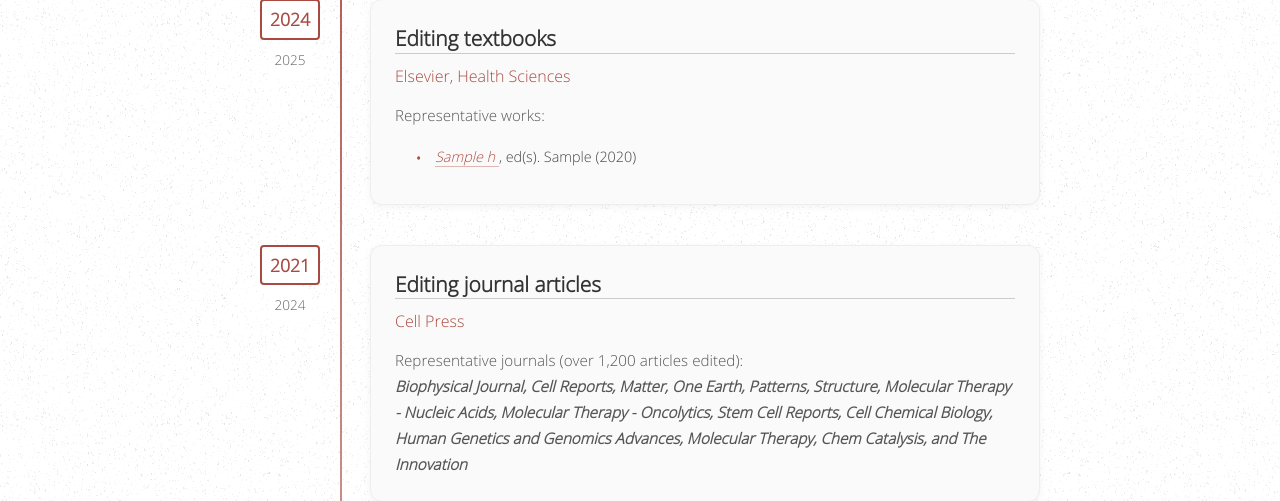
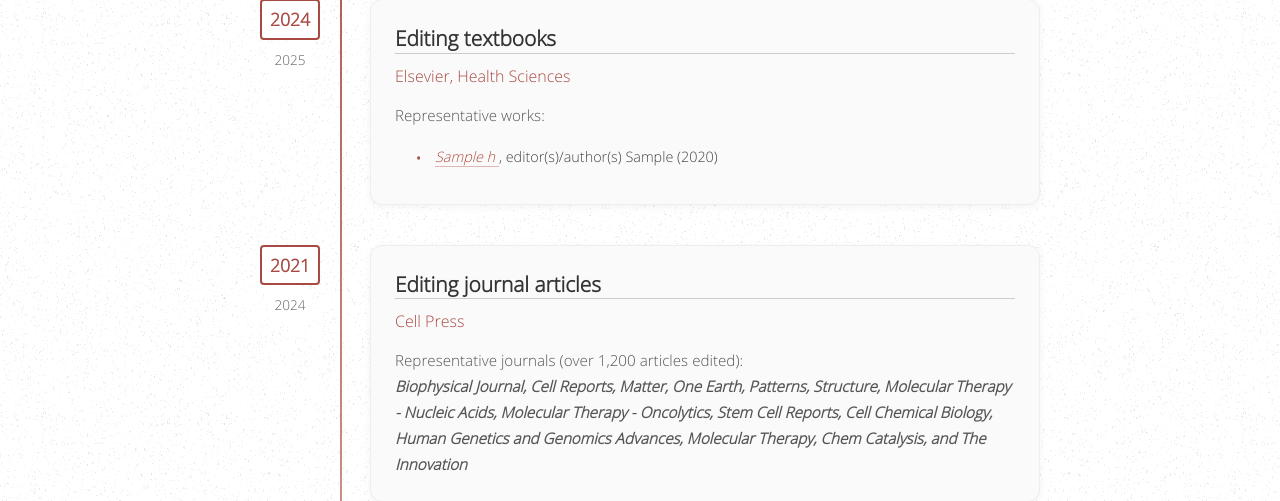
Before and after one commit to pianosuki/goatmountainview.com, a Flask app: page /portfolio in a window 1280 px wide. Shown: the part 1018-1519 px from the top of the page. Run offline with Flask 3, Linux system fonts and the light colour scheme; tables that the repository leaves empty hold one stand-in row (values such as "Sample post"); parts of the project's set-up code (start-up, migrations or seed data) failed here and were passed over.

Commit message:
added author label for HS books table

```diff
--- a/app/templates/portfolio.html
+++ b/app/templates/portfolio.html
@@ -61,7 +61,7 @@
                                         <a href="{{ book[find_item_index(books_hs['table_columns'], 'link')] }}" target="_blank">
                                             <i>{{ book[find_item_index(books_hs["table_columns"], "name")] }}</i>
                                         </a>
-                                        , ed(s). {% for editor in editors_list %} {{ editor }}{% if not loop.last %} & {% endif %} {% endfor %}
+                                        , editor(s)/author(s) {% for editor in editors_list %} {{ editor }}{% if not loop.last %} & {% endif %} {% endfor %}
                                         ({{ book[find_item_index(books_hs["table_columns"], "year")] }})
                                     </li>
                                 {% endfor %}
```
